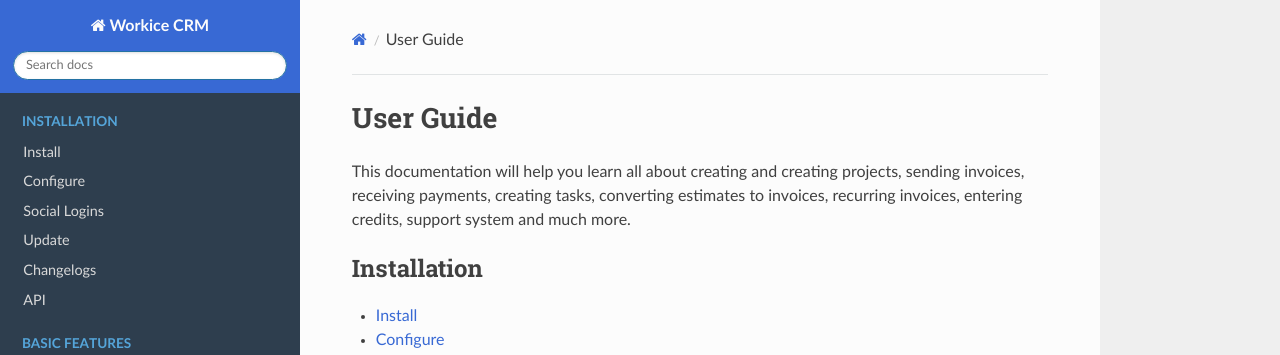
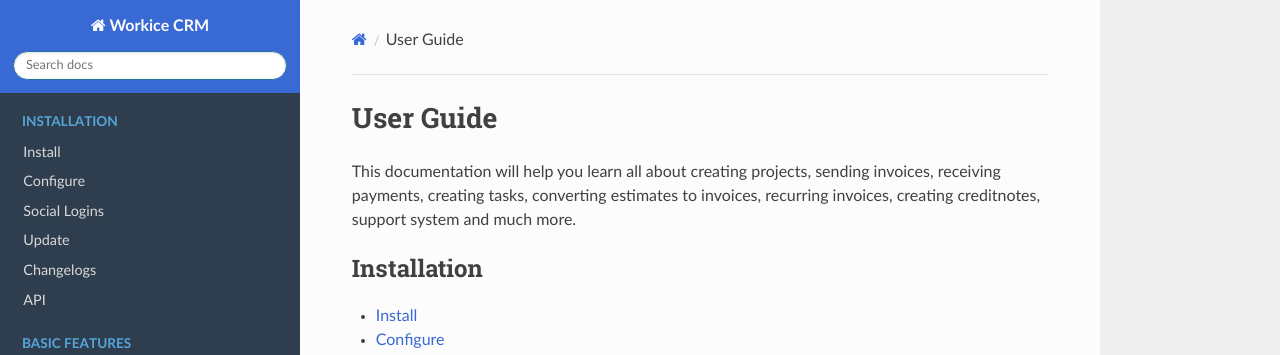
Before and after one commit to wmandai/workice-docs, a Sphinx documentation site: the page built from docs/source/index.rst, in a window 1280 px wide and 1362 px high. Shown: the top 355 px of the window. Built offline with Sphinx 7.4.7 and the Read the Docs theme 2.0.0, drawn with Linux system fonts in a browser that asks for light colours.

Commit message:
Fixed typo

```diff
--- a/docs/source/index.rst
+++ b/docs/source/index.rst
@@ -5,7 +5,7 @@ User Guide
    :keywords: projects,invoices,freelancer,deals,leads,crm,estimates,tickets,subscriptions,tasks,contacts,contracts,creditnotes,freelancer office,codecanyon
    :google-site-verification: 04wm9KLNfzd-GtMtIGF0alg6_Q-48EGQxYlDpVKUEto
 
-This documentation will help you learn all about creating and creating projects, sending invoices, receiving payments, creating tasks, converting estimates to invoices, recurring invoices, entering credits, support system and much more.
+This documentation will help you learn all about creating projects, sending invoices, receiving payments, creating tasks, converting estimates to invoices, recurring invoices, creating creditnotes, support system and much more.
 
 .. _installation:
 
```
